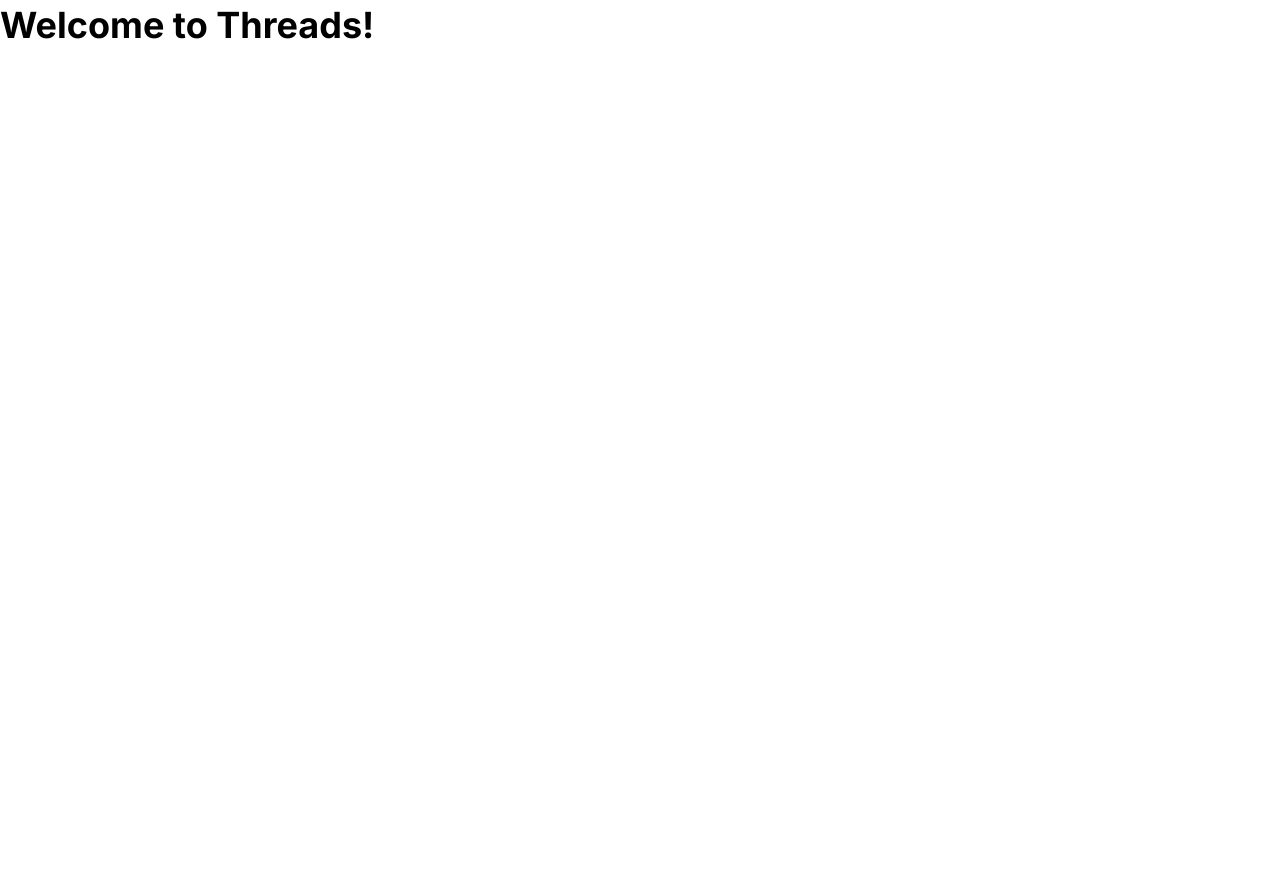
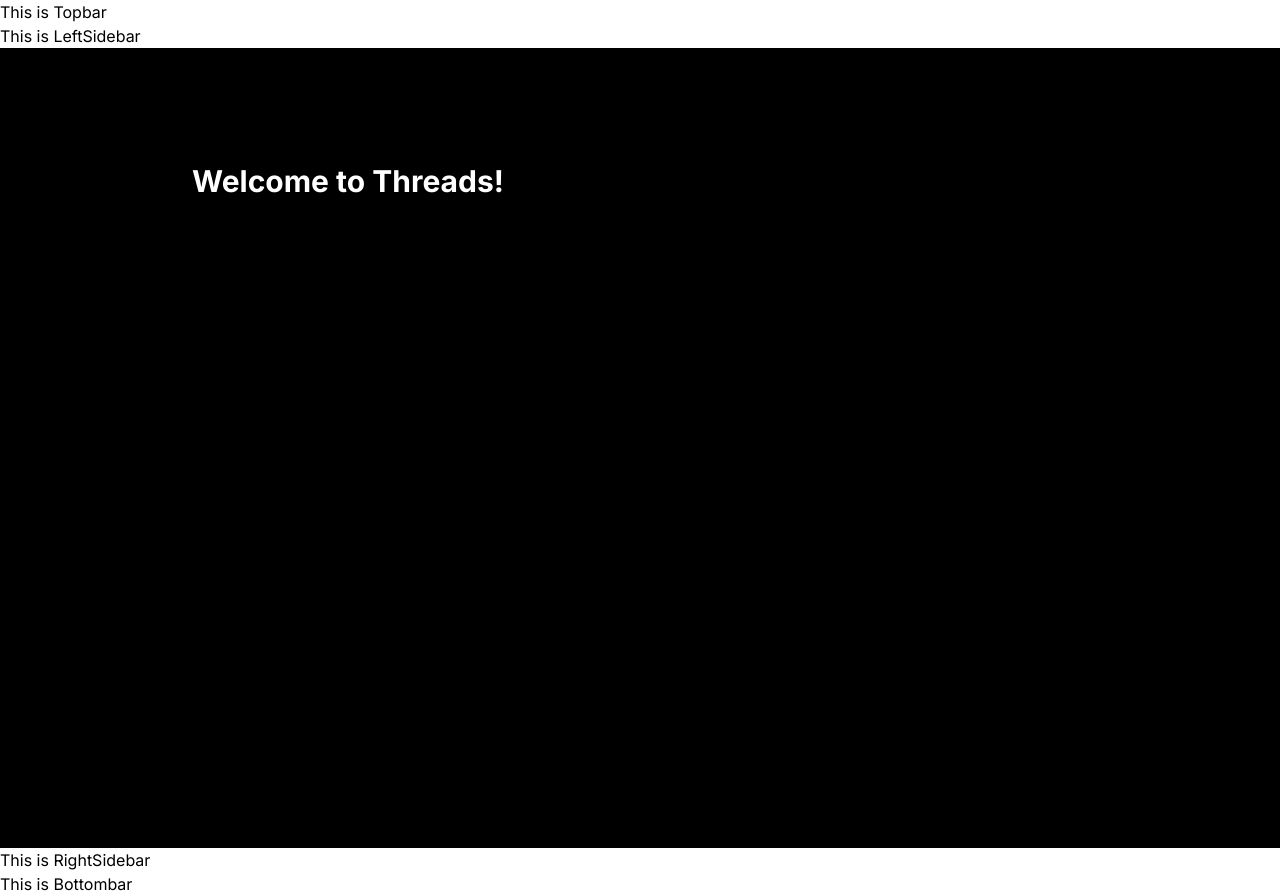
Before and after one commit to ProMehedi/next-threads, a Next.js app: page / in a window 1280 px wide. Before the commit the page ends 800 px from the top, so only its background shows below. Built offline with nearby package versions, Linux system fonts and the light colour scheme.

Commit message:
Create Home Components

```diff
--- a/app/(auth)/sign-in/[[...sign-in]]/page.tsx
+++ b/app/(auth)/sign-in/[[...sign-in]]/page.tsx
@@ -1,5 +1,7 @@
 import { SignIn } from '@clerk/nextjs'
 
-export default function Page() {
+const Page = () => {
   return <SignIn />
 }
+
+export default Page
--- a/app/(auth)/sign-up/[[...sign-up]]/page.tsx
+++ b/app/(auth)/sign-up/[[...sign-up]]/page.tsx
@@ -1,5 +1,7 @@
 import { SignUp } from '@clerk/nextjs'
 
-export default function Page() {
+const Page = () => {
   return <SignUp />
 }
+
+export default Page
--- a/app/layout.tsx
+++ b/app/(home)/layout.tsx
@@ -3,6 +3,7 @@
 import { ClerkProvider } from '@clerk/nextjs'
 //
 import '@/globals.css'
+import { Bottombar, LeftSidebar, RightSidebar, Topbar } from '@components'
 
 const inter = Inter({ subsets: ['latin'] })
 
@@ -23,7 +24,20 @@
         <head>
           <link rel='shortcut icon' href='favicon.png' type='image/x-icon' />
         </head>
-        <body className={inter.className}>{children}</body>
+        <body className={inter.className}>
+          <Topbar />
+          <main>
+            <LeftSidebar />
+
+            <section className='main-container'>
+              <div className='w-full max-w-4xl'>{children}</div>
+            </section>
+
+            <RightSidebar />
+          </main>
+
+          <Bottombar />
+        </body>
       </html>
     </ClerkProvider>
   )
--- a/app/page.tsx
+++ b/app/(home)/page.tsx
@@ -1,11 +1,11 @@
 import { UserButton } from '@clerk/nextjs'
 
-function Home() {
+const Home = () => {
   return (
-    <main>
-      <h1 className='text-heading1-bold'>Welcome to Threads!</h1>
+    <>
+      <h1 className='head-text text-left'>Welcome to Threads!</h1>
       <UserButton afterSignOutUrl='/' />
-    </main>
+    </>
   )
 }
 
--- /dev/null
+++ b/components/index.ts
@@ -0,0 +1 @@
+export * from './shared'
--- /dev/null
+++ b/components/shared/Bottombar.tsx
@@ -0,0 +1,9 @@
+const Bottombar = () => {
+  return (
+    <div>
+      <h1>This is Bottombar</h1>
+    </div>
+  )
+}
+
+export default Bottombar
--- /dev/null
+++ b/components/shared/LeftSidebar.tsx
@@ -0,0 +1,9 @@
+const LeftSidebar = () => {
+  return (
+    <div>
+      <h1>This is LeftSidebar</h1>
+    </div>
+  )
+}
+
+export default LeftSidebar
--- /dev/null
+++ b/components/shared/RightSidebar.tsx
@@ -0,0 +1,9 @@
+const RightSidebar = () => {
+  return (
+    <div>
+      <h1>This is RightSidebar</h1>
+    </div>
+  )
+}
+
+export default RightSidebar
--- /dev/null
+++ b/components/shared/Topbar.tsx
@@ -0,0 +1,9 @@
+const Topbar = () => {
+  return (
+    <div>
+      <h1>This is Topbar</h1>
+    </div>
+  )
+}
+
+export default Topbar
--- /dev/null
+++ b/components/shared/index.ts
@@ -0,0 +1,4 @@
+export { default as Bottombar } from './Bottombar'
+export { default as LeftSidebar } from './LeftSidebar'
+export { default as RightSidebar } from './RightSidebar'
+export { default as Topbar } from './Topbar'
--- a/tsconfig.json
+++ b/tsconfig.json
@@ -20,7 +20,9 @@
     ],
     "paths": {
       "@": ["./app"],
-      "@/*": ["./app/*"]
+      "@/*": ["./app/*"],
+      "@components": ["./components"],
+      "@components/*": ["./components/*"]
     }
   },
   "include": ["next-env.d.ts", "**/*.ts", "**/*.tsx", ".next/types/**/*.ts"],
```
